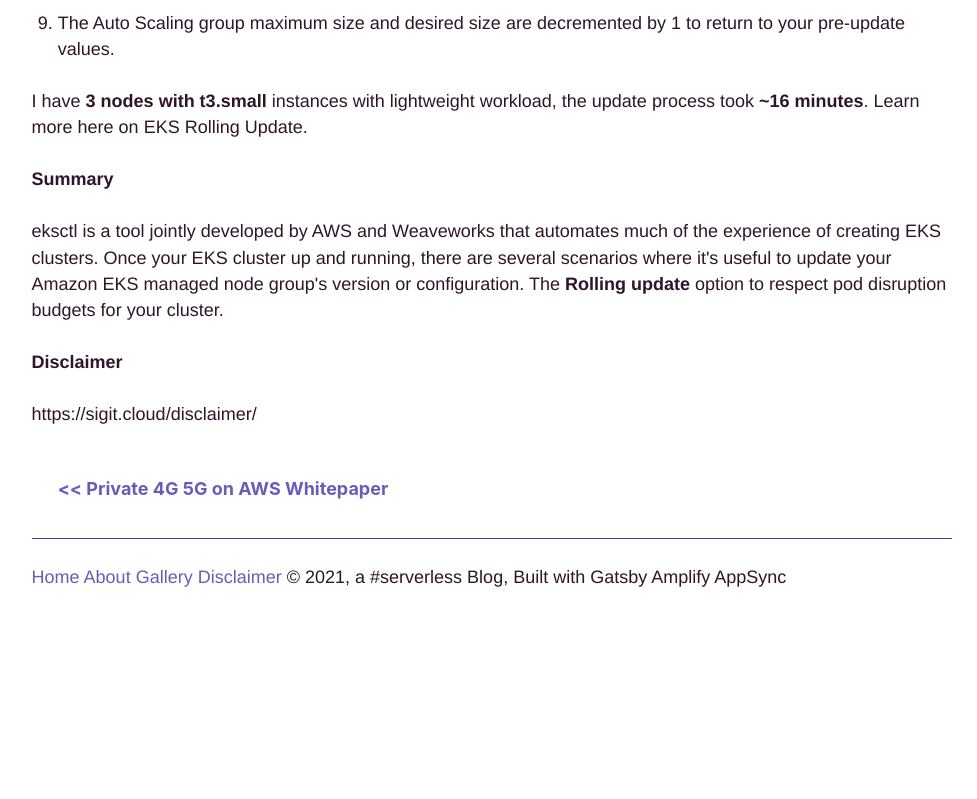
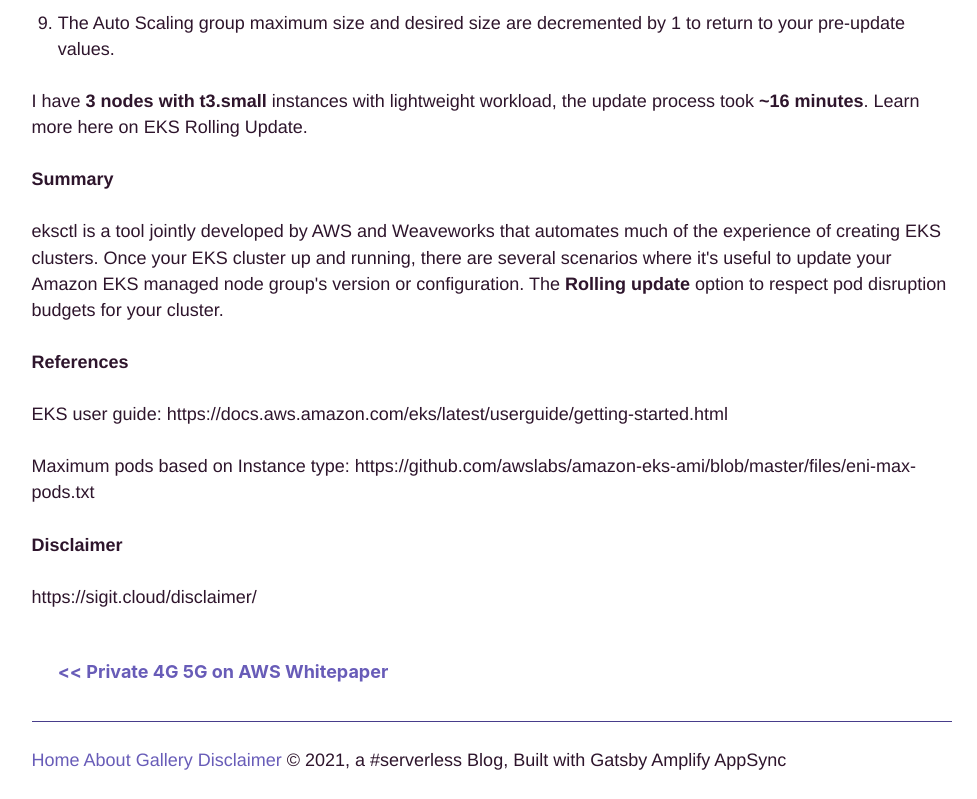
Before and after one commit to sigitp-git/sigit.cloud-gatsby, a Gatsby site: page /2021/02/2021-02-11-eks-managed-node-groups-rolling-update/ in a window 1280 px wide. Shown: the part 6495-7294 px from the top of the page, without its empty margins (148-1125 px from the left). Before the commit the page ends 7112 px from the top, so only its background shows below. Built offline with nearby package versions, Linux system fonts and the light colour scheme; Gatsby itself is replaced by a stand-in of ours; some packages are replaced by stand-ins of ours.

Commit message:
eks post

```diff
--- a/src/mdblogs/2021/02/2021-02-11-eks-managed-node-groups-rolling-update/index.md
+++ b/src/mdblogs/2021/02/2021-02-11-eks-managed-node-groups-rolling-update/index.md
@@ -173,6 +173,12 @@
 
 [eksctl](https://eksctl.io/) is a tool jointly developed by AWS and [Weaveworks](https://weave.works/) that automates much of the experience of creating EKS clusters. Once your EKS cluster up and running, there are several scenarios where it's useful to update your Amazon EKS managed node group's version or configuration. The **Rolling update** option to respect pod disruption budgets for your cluster.
 
+**References**
+
+EKS user guide: https://docs.aws.amazon.com/eks/latest/userguide/getting-started.html
+
+Maximum pods based on Instance type: https://github.com/awslabs/amazon-eks-ami/blob/master/files/eni-max-pods.txt
+
 **Disclaimer**
 
 https://sigit.cloud/disclaimer/
```
